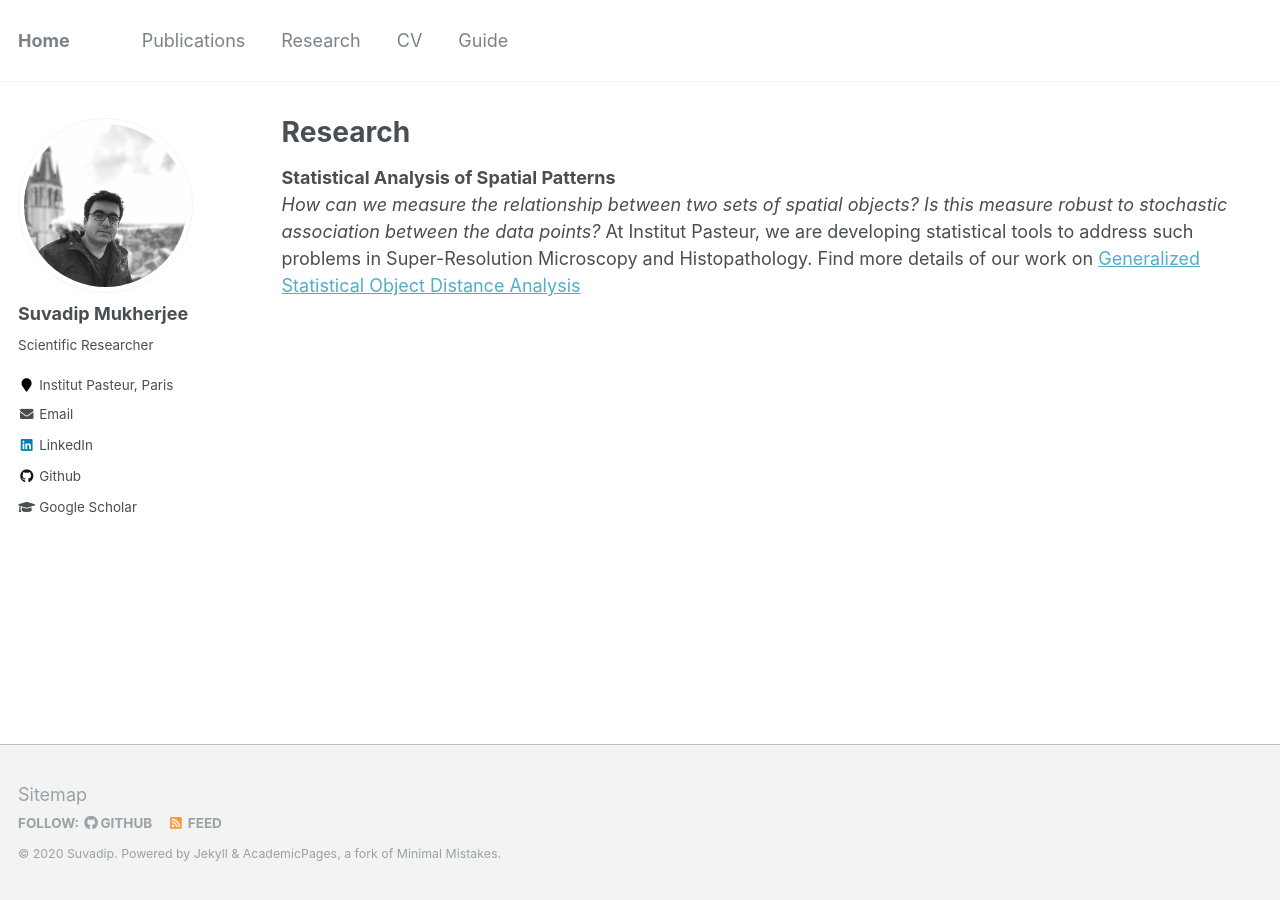
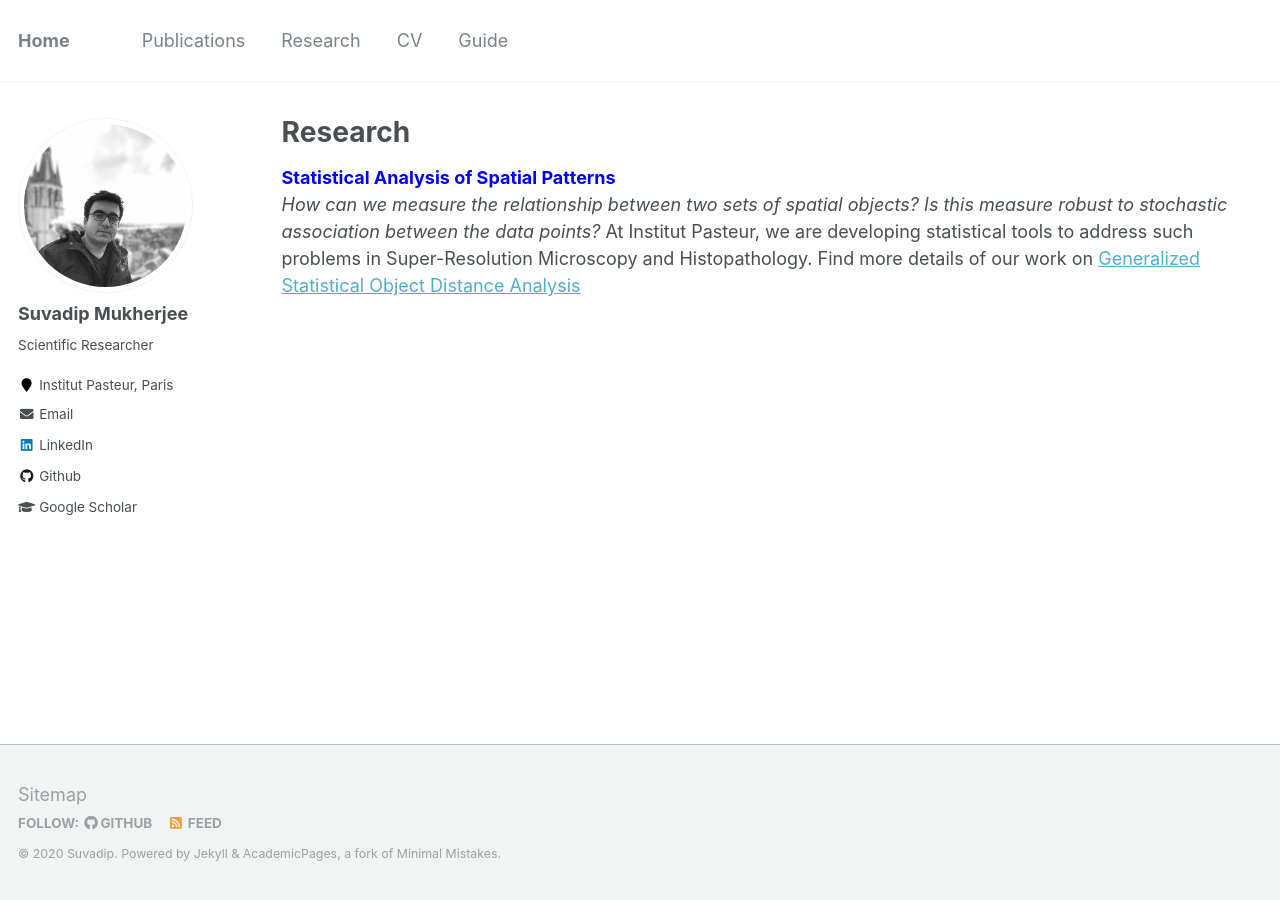
Before and after one commit to suvadip21/smukherjee.github.io, a Jekyll site: the page built from _pages/research.md, in a window 1280 px wide. Built offline with Jekyll 4.4.1, drawn with Linux system fonts in a browser that asks for light colours.

Commit message:
Update research.md

```diff
--- a/_pages/research.md
+++ b/_pages/research.md
@@ -5,6 +5,6 @@ permalink: /research/
 author_profile: true
 ---
 
-**Statistical Analysis of Spatial Patterns** <br>
+<span style="color:blue">**Statistical Analysis of Spatial Patterns**</span> <br>
 <i>How can we measure the relationship between two sets of spatial objects?</i> <i>Is this measure robust to stochastic association between the data points? </i>
 At Institut Pasteur, we are developing statistical tools to address such problems in Super-Resolution Microscopy and Histopathology. Find more details of our work on [Generalized Statistical Object Distance Analysis](/_portfolio/gsoda.md)
```
